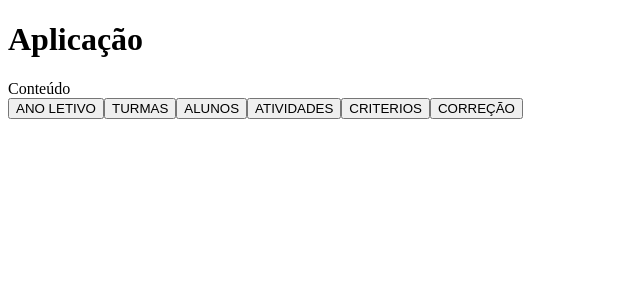
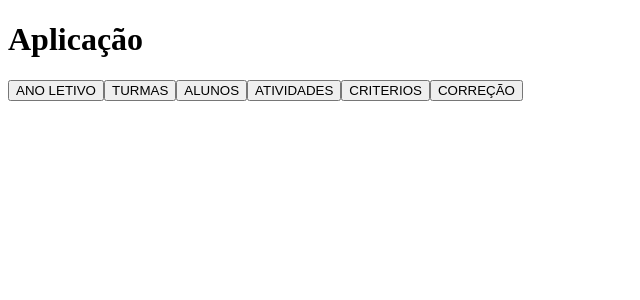
Before and after one commit to cgiovano/GAE-APP, an Angular app: page / in a window 1280 px wide. Shown: the top 300 px of the page, without its empty margins (0-640 px from the left). Built offline with nearby package versions, Linux system fonts and the light colour scheme.

Commit message:
Adicionado campo para correção

```diff
--- a/src/app/app.component.html
+++ b/src/app/app.component.html
@@ -1,8 +1,4 @@
 <h1>Aplicação</h1>
-
-<div>
-  Conteúdo
-</div>
 
 <router-outlet></router-outlet>
 
```
